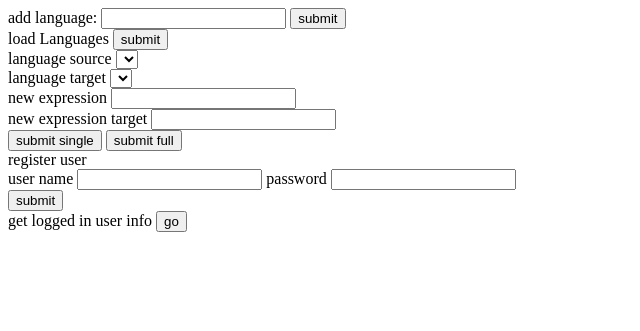
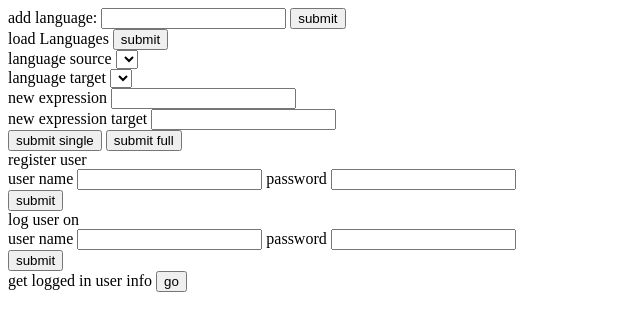
Before and after one commit to odedwolff/vocab, a Django app: page /vocab/client in a window 1280 px wide. Shown: the top 331 px of the page, without its empty margins (0-640 px from the left). Run offline with Django 3.2, Linux system fonts and the light colour scheme; lists and menus that the app fills with data are empty.

Commit message:
implemented user log on authentication

```diff
--- a/languageSite/vocab/templates/vocab/client.html
+++ b/languageSite/vocab/templates/vocab/client.html
@@ -63,6 +63,18 @@
 			</div>
 			<button id=btnAddUser>submit</button>
 		</div>
+
+		<div>
+			log user on
+			<div id="newUser">
+				user name
+				<input type="text" id="logUesrText" />
+				password
+				<input type="text" id="logPassText" />
+			</div>
+			<button id=btnLogOn>submit</button>
+		</div>
+
 
 		<div>
 			get logged in user info
@@ -171,6 +183,37 @@
 				});
 
 			}
+
+
+
+			function sendLogOn(){
+				//TODO - add verficiations for username and password
+				userName=$("#logUesrText").val();
+				password=$("#logPassText").val();
+				var post_data = {
+					'csrfmiddlewaretoken':"{{ csrf_token }}",
+					'userName': userName,
+					'password': password
+				}
+
+				$.ajax({
+
+				  url:HOST + '/vocab/log-user-on',
+				  type:'POST',
+				  data:post_data,
+				  success:function(data){
+					//console.log(data);
+					debugQuick(data);
+
+				  },
+				  error:function(error){
+					//console.log(error);
+					debugQuick(error.responseText);
+				  }
+				});
+
+			}
+
 
 			/**
 			sends a request to server to load all languages, than populates all the languages recived in the reply and populates them
@@ -351,7 +394,7 @@
 			$("#submitExpression").click(submitExpression);
 			$("#submitExpressionWTrx").click(submitExpressionFull);
 			$("#btnLoggedInUserInfo").click(sendGetLoginInfo);
-
+			$("#btnLogOn").click(sendLogOn);
 
 
 
--- a/languageSite/vocab/urls.py
+++ b/languageSite/vocab/urls.py
@@ -10,7 +10,7 @@ urlpatterns = [
 	path('add-expression', views.addExpression, name='addExpression'),
 	path('add-expressions-full', views.addExpressionFull, name='addExpressionFull'),
 	path('register-user', views.registerUser, name='registerUser'),
-	path('get-logon-status', views.getLogOnStatus, name='getLogonStatus')
-
+	path('get-logon-status', views.getLogOnStatus, name='getLogonStatus'),
+	path('log-user-on', views.logUserOn, name='logUserOn')
 
 ]
--- a/languageSite/vocab/views.py
+++ b/languageSite/vocab/views.py
@@ -10,12 +10,19 @@ from django.http import HttpResponse, HttpResponseServerError
 
 from django.db import IntegrityError
 
-from passlib.apps import custom_app_context as pwd_context
+#from passlib.apps import custom_app_context as pwd_context
+
+from passlib.hash import pbkdf2_sha256
 
 import json
 
 
+
+
 KEY_SESSION_LOGGED_USER = "loggedUser"
+ERROR_CODE_NO_SUCH_USER = 5001
+ERROR_CODE_PASSWORD_DONT_MATCH = 5002
+
 
 def log(msg, imortance = 0):
 	print(msg)
@@ -87,16 +94,14 @@ def registerUser(request):
 	"""
 	log("entering registerUser()")
 	try:
+
 		userName = request.POST["userName"]
 		password = request.POST["password"]
+		log("args:username,password=" + userName +"," +  password)
+		log("password, len(pass)=" + password + ";" + str(len(password)))
 		hash = hashPass(password)
-		#saved = saveUser(userName, hash)
 		userId = saveUser(userName, hash)
-		#registering also logs the user on
 		request.session[KEY_SESSION_LOGGED_USER] = userId
-		#return HttpResponse("user registered and logged on")
-
-		#log("user registered and logged on")
 		result = {"success":True}
 		log("returning sucess")
 		return JsonResponse(result, safe=False)
@@ -110,6 +115,33 @@ def registerUser(request):
 
 
 
+def logUserOn(request):
+	"""
+	handels http request to log in an existing uer
+
+	"""
+	log("entering logUserin()")
+	userName = request.POST["userName"]
+	password = request.POST["password"]
+	loadedUsers = User.objects.filter(name = userName)
+	if len(loadedUsers) == 0 :
+		log("no such user")
+		result = {"success":False, "errorCode":ERROR_CODE_NO_SUCH_USER}
+		return JsonResponse(result, safe=False)
+
+	loadedUser = loadedUsers[0]
+	savedHash = loadedUser.passHash
+
+	match =  pbkdf2_sha256.verify(password, savedHash)
+	if not match:
+		log("password is not correct")
+		result = {"success":False, "errorCode":ERROR_CODE_PASSWORD_DONT_MATCH}
+		return JsonResponse(result, safe=False)
+
+	log("log in credentidals correct")
+	request.session[KEY_SESSION_LOGGED_USER] = loadedUser.id
+	result = {"success":True}
+	return JsonResponse(result, safe=False)
 
 def getLogOnStatus(request):
 	"""
@@ -125,6 +157,10 @@ def getLogOnStatus(request):
 	log("islogged=" + str(isLogged) + "; username= " + str(username))
 	result = {"isLogged":isLogged,"username": username }
 	return JsonResponse(result, safe=False)
+
+
+
+
 
 
 
@@ -237,4 +273,4 @@ def saveTrxPair(languageId1, expression1, categories1, languageId2, expression2,
 
 
 def hashPass(password):
-	return pwd_context.hash("somepass")
+	return pbkdf2_sha256.hash(password)
```
